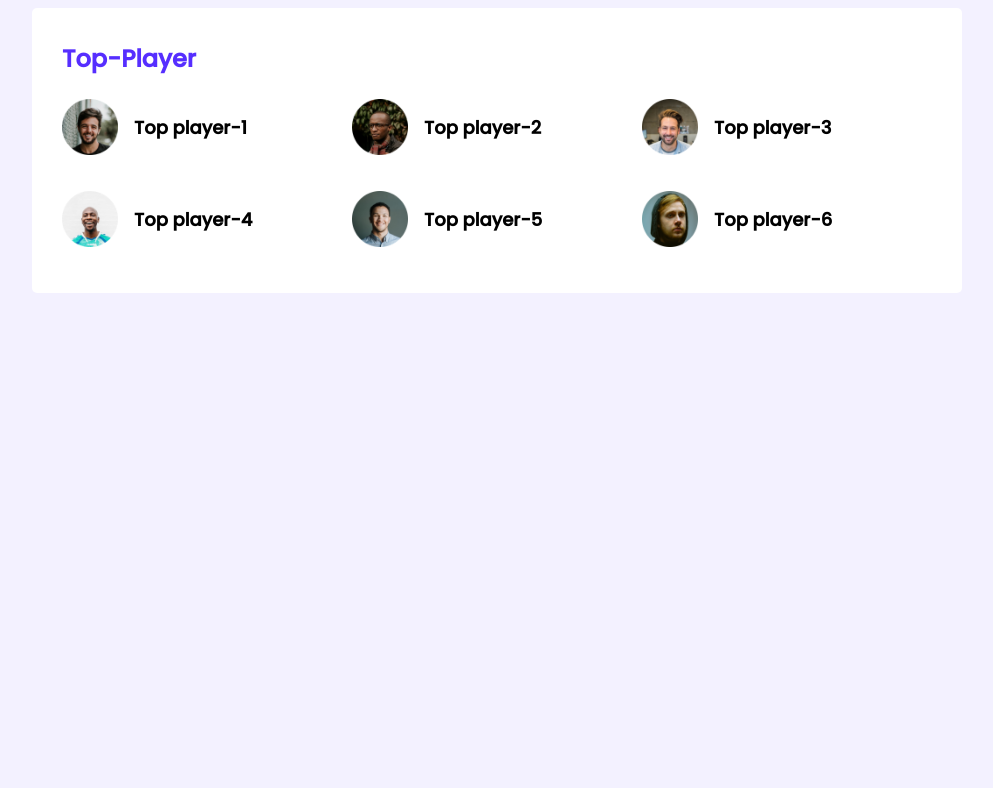
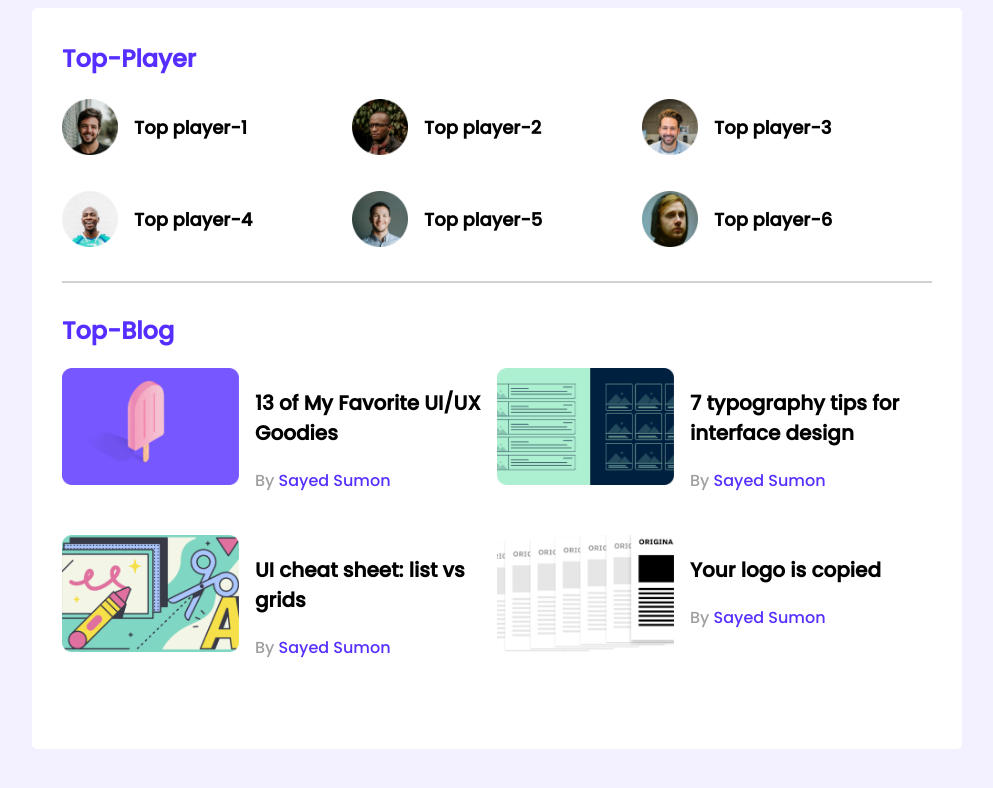
Before and after one commit to SayedSumon/leader-board-CSS3, a plain HTML site: page index.html in a window 1280 px wide. Shown: the whole page, without its empty margins (143-1136 px from the left). Drawn offline with Linux system fonts and the light colour scheme.

Commit message:
second commit

```diff
--- a/index.html
+++ b/index.html
@@ -15,9 +15,9 @@
 </header>
 <!-- header End -->
 <main>
-    <section>
+    <section class="container">
         <!-- top-player and top-blog section -->
-        <div class="top-player container">
+        <div class="top-player">
             <h2 class="section-title">Top-Player</h2>
             <div class="players">
                 <div class="player">
@@ -46,6 +46,55 @@
                 </div>
             </div>
         </div>
+        <hr>
+        <div class="top-blog">
+            <h2 class="section-title">Top-Blog</h2>
+            <div class="blogs">
+                <article class="blog">
+                    <div class="thumbail">
+                        <img src="/images/blogs/blog-1.png" alt="">
+                    </div>
+                    <div class="blog-info">
+                        <h3 class="blog-title">13 of My Favorite
+                            UI/UX Goodies</h3>
+                        <p class="blog-author">By <a href="">Sayed Sumon</a></p>
+                    </div>
+                </article>
+
+                <article class="blog">
+                    <div class="thumbail">
+                        <img src="/images/blogs/blog-2.png" alt="">
+                    </div>
+                    <div class="blog-info">
+                        <h3 class="blog-title">7 typography tips
+                            for interface design</h3>
+                        <p class="blog-author">By <a href="">Sayed Sumon</a></p>
+                    </div>
+                </article>
+
+                <article class="blog">
+                    <div class="thumbail">
+                        <img src="/images/blogs/blog-3.png" alt="">
+                    </div>
+                    <div class="blog-info">
+                        <h3 class="blog-title">UI cheat sheet:
+                            list vs grids</h3>
+                        <p class="blog-author">By <a href="">Sayed Sumon</a></p>
+                    </div>
+                </article>
+
+                <article class="blog">
+                    <div class="thumbail">
+                        <img src="/images/blogs/blog-4.png" alt="">
+                    </div>
+                    <div class="blog-info">
+                        <h3 class="blog-title">Your logo is
+                            copied</h3>
+                        <p class="blog-author">By <a href="">Sayed Sumon</a></p>
+                    </div>
+                </article>
+            </div>
+        </div>
     </section>
 </main>
 
--- a/styles/style.css
+++ b/styles/style.css
@@ -16,7 +16,13 @@ main{
     border-radius: 5px;
     padding: 33px 30px 42px 30px;
 }
+hr{
+    border: 1px solid #D1D1D1;
+}
 /* top-players-style */
+.top-player{
+    margin-bottom: 30px;
+}
 .section-title{
     color: #562EFF;
     font-size: 24px;
@@ -39,3 +45,35 @@ main{
     margin-left: 16px;
     font-size: 18px;
 }
+/* to-blog-style */
+.top-blog{
+    margin-bottom: 31px;
+    margin-top: 30px;
+}
+.blogs{
+    display: grid;
+    grid-template-columns: repeat(2, 1fr);
+    grid-row-gap: 26px;
+}
+.blog{
+    display:flex;
+}
+.blog .thumbail img{
+    width: 177px;
+    height: 117px;
+}
+.blog-info{
+    margin-left: 16px;
+}
+.blog-title{
+    font-size: 20px;
+}
+.blog-author{
+    font-size: 16px;
+    color: #9F9F9F;
+}
+.blog-author a{
+    text-decoration: none;
+    color: #562EFF;
+
+}
```
